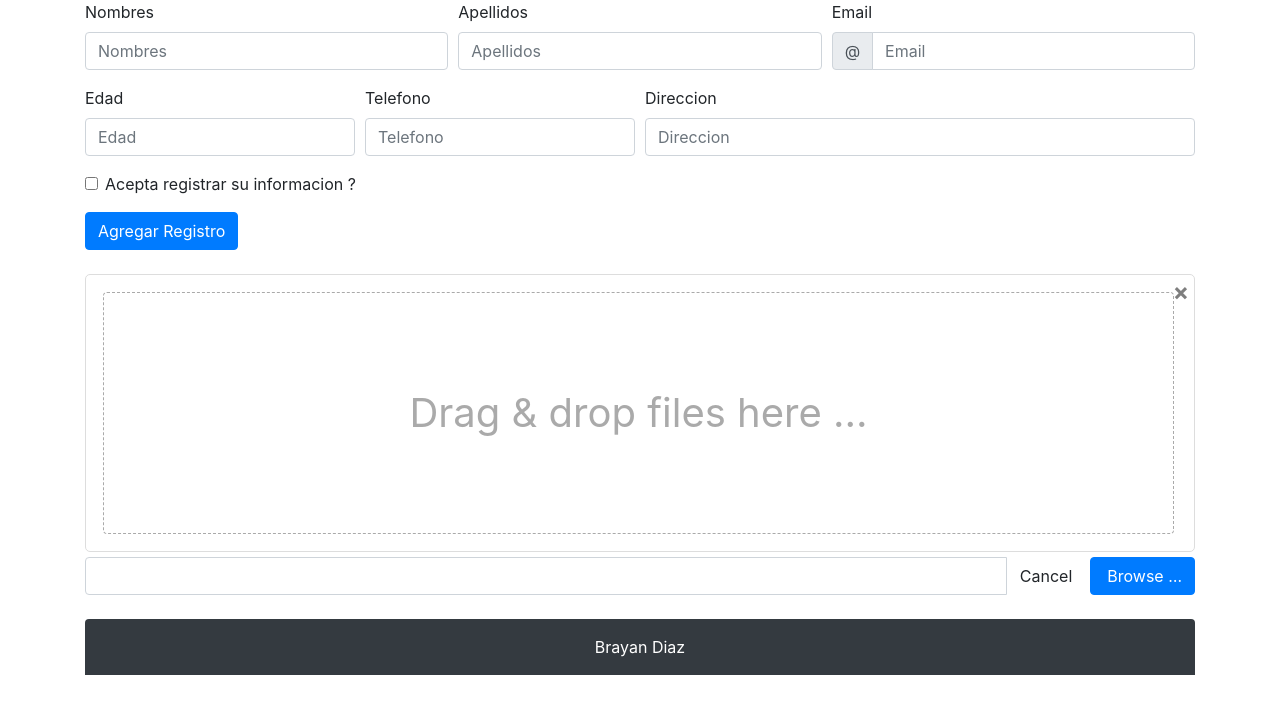
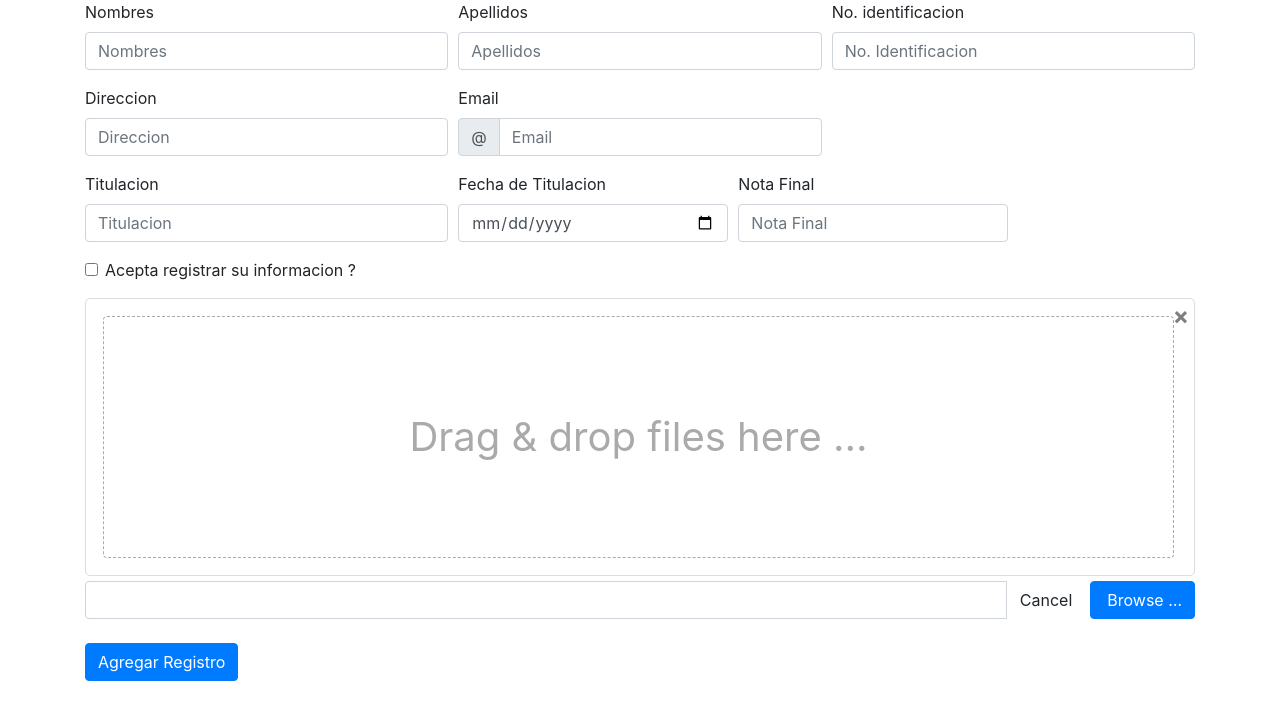
Before and after one commit to stevendiazpiedra01/GestionBecas, a PHP site: page /php/usuarios_Mockup.php in a window 1280 px wide. Shown: the part 56-777 px from the top of the page. Before the commit the page ends 731 px from the top, so only its background shows below. Run offline with PHP 8.4, Linux system fonts and the light colour scheme.

Commit message:
Actualizando MockUp

```diff
--- a/src/app/php/usuarios_Mockup.php
+++ b/src/app/php/usuarios_Mockup.php
@@ -64,6 +64,14 @@
                 <input type="text" #ape class="form-control" id="apellidos" placeholder="Apellidos" required>
             </div>
             <div class="col-md-4 mb-3">
+                <label for="apellidos">No. identificacion</label>
+                <input type="text" #ape class="form-control" id="apellidos" placeholder="No. Identificacion" required>
+            </div>
+            <div class="col-md-4 mb-3">
+                <label for="apellidos">Direccion</label>
+                <input type="text" #ape class="form-control" id="apellidos" placeholder="Direccion" required>
+            </div>
+            <div class="col-md-4 mb-3">
                 <label for="emails">Email</label>
                 <div class="input-group">
                     <div class="input-group-prepend">
@@ -74,18 +82,19 @@
             </div>
         </div>
         <div class="form-row">
-            <div class="col-md-3 mb-3">
-                <label for="edad">Edad</label>
-                <input type="text" #edad class="form-control" id="edad" placeholder="Edad" required>
+        <div class="col-md-4 mb-3">
+                <label for="apellidos">Titulacion</label>
+                <input type="text" #ape class="form-control" id="apellidos" placeholder="Titulacion" required>
             </div>
             <div class="col-md-3 mb-3">
-                <label for="tel">Telefono</label>
-                <input type="text" #tel class="form-control" id="tel" placeholder="Telefono" required>
+                <label for="edad">Fecha de Titulacion</label>
+                <input type="date" #edad class="form-control" id="edad" placeholder="Fecha de Titulacion" required>
             </div>
-            <div class="col-md-6 mb-3">
-                <label for="dir">Direccion</label>
-                <input type="text" #dir class="form-control" id="dir" placeholder="Direccion" required>
+            <div class="col-md-3 mb-3">
+                <label for="tel">Nota Final</label>
+                <input type="text" #tel class="form-control" id="tel" placeholder="Nota Final" required>
             </div>
+
         </div>
         <div class="form-group">
             <div class="form-check">
@@ -95,11 +104,13 @@
             </label>
             </div>
         </div>
+        <input id="archivos" name="imagenes[]" type="file" multiple=true class="file-loading">
+       <br>
         <button class="btn btn-primary">Agregar Registro</button>
     </form>
 <br>
-<input id="archivos" name="imagenes[]" type="file" multiple=true class="file-loading">
-	</body>
+
+
 	<?php
 	$directory = "img/";
 	$images = glob($directory . "*.*");
```
